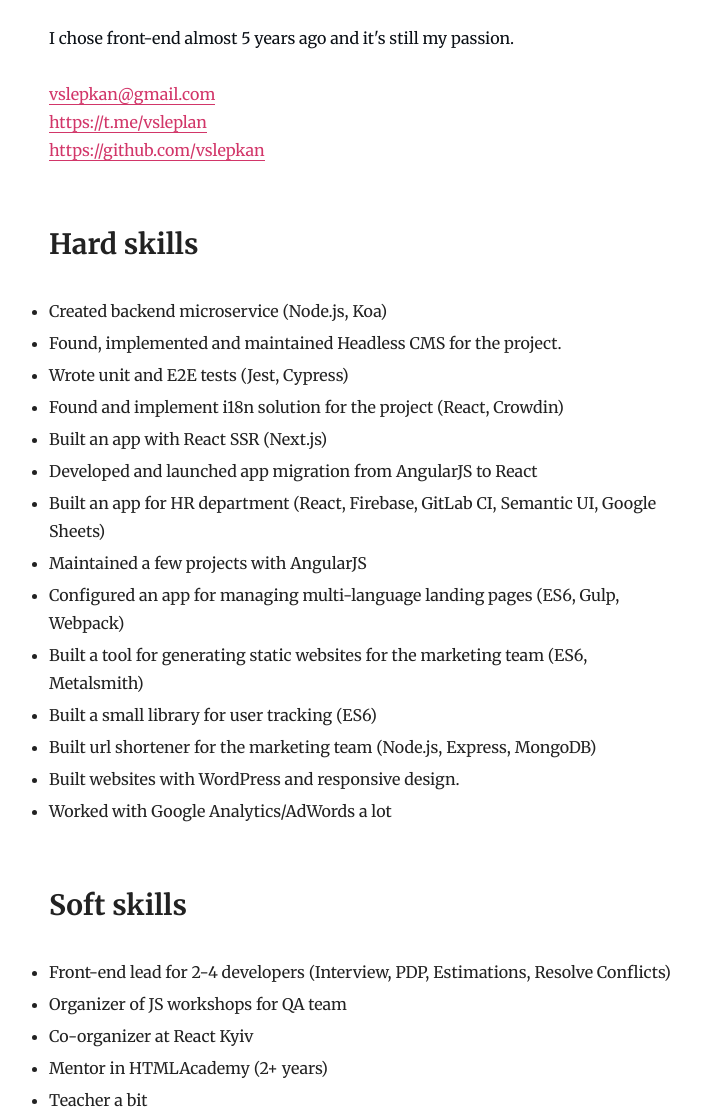
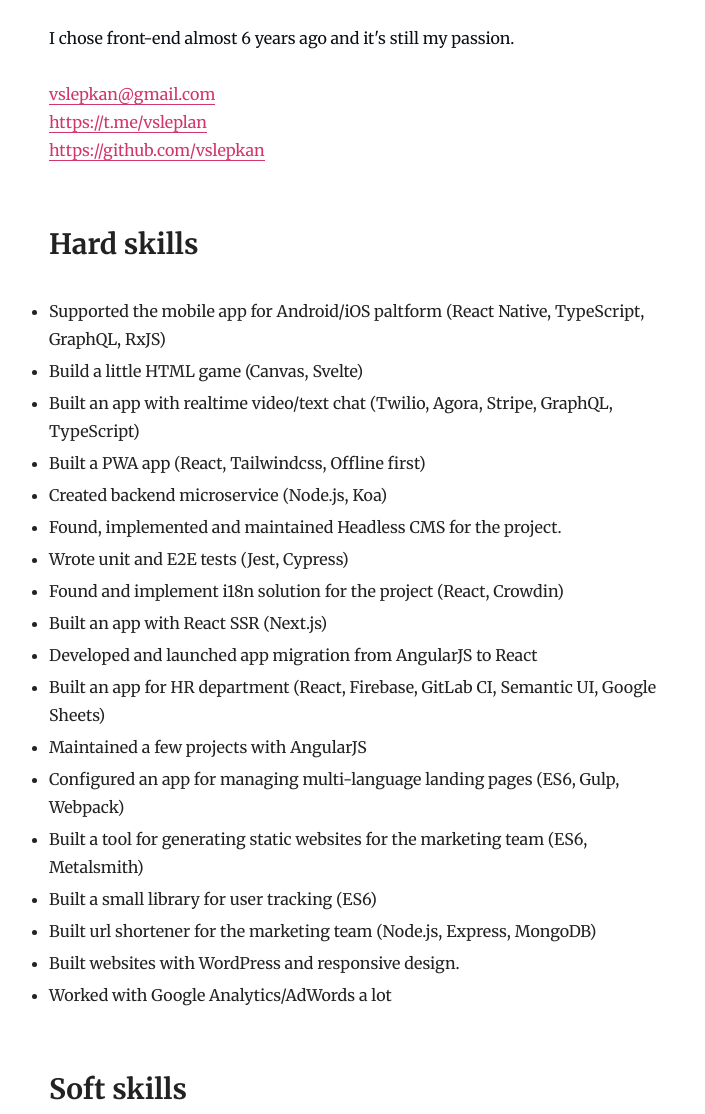
Before and after one commit to vslepkan/me, a plain HTML site: page index.html in a window 1280 px wide. Shown: the part 186-1300 px from the top of the page, without its empty margins (276-981 px from the left). Drawn offline with nearby package versions, Linux system fonts and the light colour scheme.

Commit message:
feat: update

```diff
--- a/index.html
+++ b/index.html
@@ -238,7 +238,7 @@
       </header>
       <article>
         <h1>Vladyslav Slepkan</h1>
-        <p>I chose front-end almost 5 years ago and it's still my passion.</p>
+        <p>I chose front-end almost 6 years ago and it's still my passion.</p>
         <a href="mailto:vslepkan@gmail.com">vslepkan@gmail.com</a><br />
         <a href="https://t.me/vsleplan" target="_blank">https://t.me/vsleplan</a
         ><br />
@@ -247,6 +247,10 @@
         >
         <h2>Hard skills</h2>
         <ul>
+          <li>Supported the mobile app for Android/iOS paltform (React Native, TypeScript, GraphQL, RxJS)</li>
+          <li>Build a little HTML game (Canvas, Svelte)</li>
+          <li>Built an app with realtime video/text chat (Twilio, Agora, Stripe, GraphQL, TypeScript)</li>
+          <li>Built a PWA app (React, Tailwindcss, Offline first)</li>
           <li>Created backend microservice (Node.js, Koa)</li>
           <li>Found, implemented and maintained Headless CMS for the project.</li>
           <li>Wrote unit and E2E tests (Jest, Cypress)</li>
@@ -279,12 +283,12 @@
         <h2>Soft skills</h2>
         <ul>
           <li>
-            Front-end lead for 2-4 developers (Interview, PDP, Estimations,
-            Resolve Conflicts)
+            Front-end lead for 2-4 developers (interview, managing PDP, estimations,
+            resolve conflicts)
           </li>
           <li>Organizer of JS workshops for QA team</li>
           <li>Co-organizer at React Kyiv</li>
-          <li>Mentor in HTMLAcademy (2+ years)</li>
+          <li>Mentor in HTMLAcademy (3+ years)</li>
           <li>Teacher a bit</li>
         </ul>
 
```
